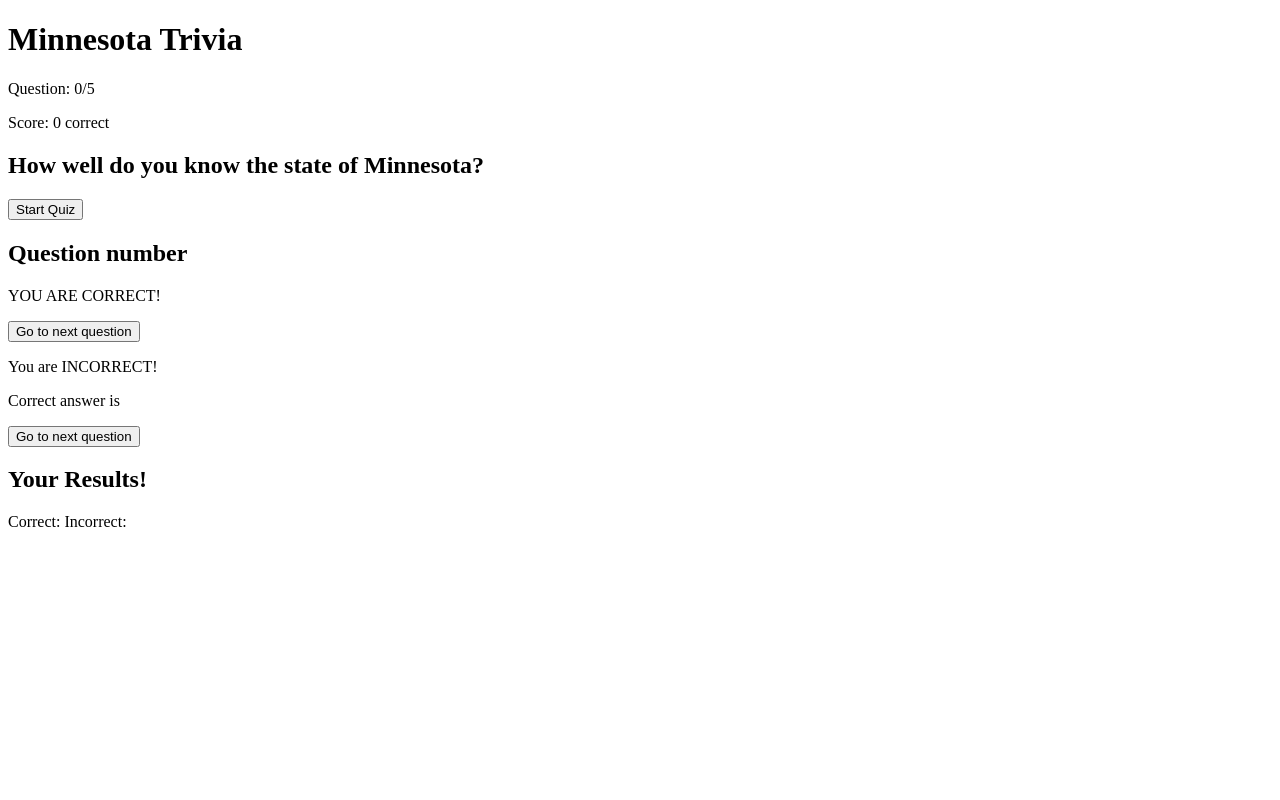
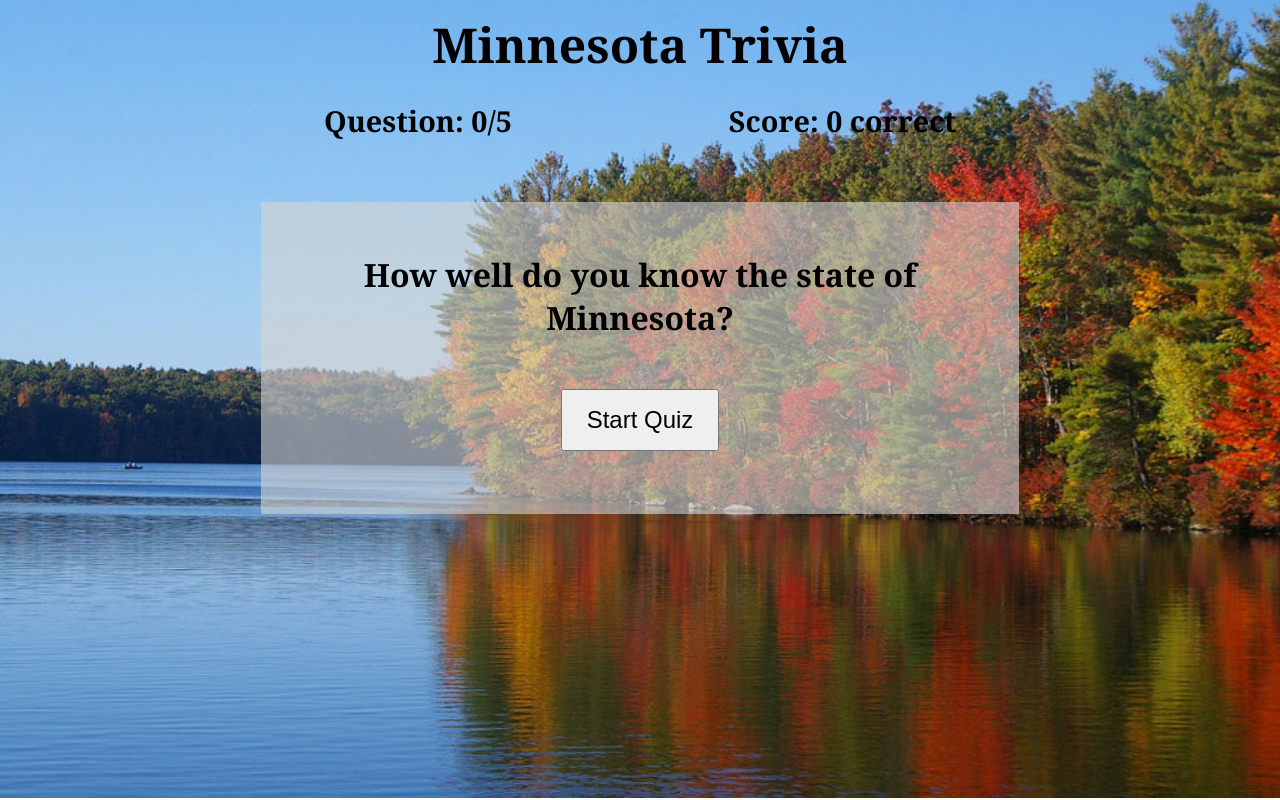
Before and after one commit to thinkful-ei-gecko/quizapp-JamesL-Laura, a plain HTML site: page index.html in a window 1280 px wide. Drawn offline with nearby package versions, Linux system fonts and the light colour scheme.

Commit message:
added start page and started css

```diff
--- a/index.html
+++ b/index.html
@@ -10,11 +10,9 @@
 <body>
   <header role='banner'>
     <h1>Minnesota Trivia</h1>
-    <div class='question-count'>
-      <p>Question: <span class='currentQuest'>0</span>/5</p>
-    </div>
-    <div class='score-count'>
-      <p>Score: <span class='currentScore'>0 </span>correct</p>
+    <div class='tracker'>
+      <p class='question-tracker'>Question: <span class='currentQuest'>0</span>/5</p>
+      <p class='score-tracker'>Score: <span class='currentScore'>0 </span>correct</p>
     </div>
   </header>
   <main role='main'>
--- a/index.js
+++ b/index.js
@@ -5,25 +5,43 @@ const questionBank = [
     question: 'What is the nickname of Minnesota?',
     answers: ['Sunshine State', 'The Tundra', 'Land of 10,000 Lakes', 'Star of the North'],
     correctAnswer: 'Land of 10,000 Lakes'
-  }
+  },
   {
     question: 'Which state has the most lakes?',
     answers: ['Minnesota', 'Wisconsin', 'California', 'Alaska'],
     correctAnswer: 'Alaska'
-  }
+  },
   {
     question: 'What was the original name of St. Paul?',
-    answers: ['St. Peter', 'Pig\'s Eye', 'Paul Bunyan', 'Paul\'s Landing'],
+    answers: ['Eagle\'s Wing', 'Pig\'s Eye', 'Paul Bunyan', 'Paul\'s Landing'],
     correctAnswer: 'Pig\'s Eye'
-  }
+  },
   {
     question: 'How many times can you fit the Yankee Stadium into the Mall of America?',
     answers: ['3', '5', '7', '9'],
-    correctAnswer: '9'
-  }
+    correctAnswer: '7'
+  },
   {
     question: 'Will Minnesota be your next vacation destination?',
     answers: ['Yes', 'YES', 'Yes!', 'Definitely'],
     correctAnswer: '(all)'
   }
-]
+];
+
+let questionTracker = 0;
+let rightAnswers = 0;
+let wrongAnswers = 0;
+
+
+function startGame() {
+  questionTracker = 0;
+  rightAnswers = 0;
+  wrongAnswers = 0;
+
+  $('#start-screen').on('click', '.startButton', function(event){
+    $(this).hide();
+    $('#question-screen').show();
+  })
+}
+
+//$(startGame);
--- a/styles.css
+++ b/styles.css
@@ -0,0 +1,58 @@
+* {
+  box-sizing: border-box;
+}
+
+body {
+  background: url(./fall-lake.jpg) no-repeat;
+  background-size: cover;
+  font-family: Cambria, Cochin, Georgia, Times, 'Times New Roman', serif;
+}
+header h1 {
+  text-align: center;
+  font-size: 3rem;
+  margin: 12px 0;
+}
+header {
+  width: 50%;
+  margin: 0 auto;
+}
+.tracker {
+  display: flex;
+  flex-wrap: wrap;
+  justify-content: space-between;
+}
+.tracker p {
+  display: inline-block;
+  font-size: 1.8rem;
+  font-weight: 700;
+  margin: 12px 0;
+}
+
+#start-screen {
+  width: 60%;
+  margin: 50px auto 10px auto;
+  text-align: center;
+  background-color: rgba(214, 213, 213, 0.6);
+  padding: 24px 15px 39px 15px;
+}
+
+#start-screen h2 {
+  font-size: 2rem;
+}
+.startButton {
+  font-size: 1.5rem;
+  line-height: 2.5rem;
+  padding: 9px 24px;
+  margin: 24px auto;
+
+}
+.startButton:hover {
+  color: grey;
+}
+
+#question-screen,
+#correct-screen,
+#wrong-screen,
+#result-screen {
+  display: none;
+}
```
Also changed, not shown: fall-lake.jpg (added).
